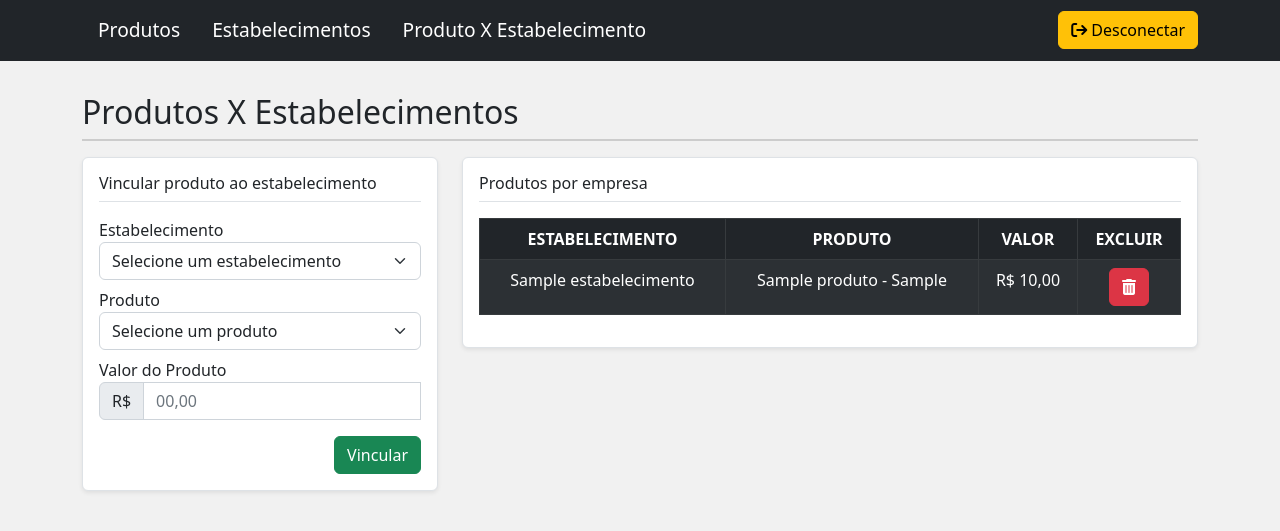
After one commit to HerrisonTr/projeto_produtos, a PHP site: page /produtoEstabelecimento.php in a window 1280 px wide. The commit adds this page. Shown: the top 531 px of the page. Run offline with PHP 8.4, Linux system fonts and the light colour scheme; a user stored in the database is signed in; tables that the repository leaves empty hold one stand-in row (values such as "Sample post"); some libraries are stand-ins or nearby versions.

Commit message:
Adicionando produtos à estabelecimentos

```diff
--- a/assets/css/style.css
+++ b/assets/css/style.css
@@ -1,3 +1,7 @@
+body{
+    background-color: #f1f1f1;
+}
+
 .link-menu {
     font-size: 1.2rem
 }
--- /dev/null
+++ b/assets/js/produtoEstabelecimento.js
@@ -0,0 +1,89 @@
+$('.money').mask('000.000.000,00', {reverse: true});
+
+$("#form-cadastro").submit(function (e) {
+    if (validaCampos("#form-cadastro")) {
+        cadastraEstabelecimento();
+    }
+    e.preventDefault();
+});
+
+function cadastraEstabelecimento() {
+    let url = "include/cadastraProdutoEstabelecimento.php";
+
+    //Campos do formulário
+    let estabelecimento = $("#estabelecimento").val();
+    let produto = $("#produto").val();
+    let valor = $("#valor").val();
+
+    $.ajax({
+        url: url,
+        type: "post",
+        data: {estabelecimento, produto, valor},
+        dataType: "json"
+    }).done(function (data) {
+        if (data.status) {
+            $("input").val('');
+            consultaProdutos();
+        }
+
+        $("#alert-cadastro").html(`
+           <div class="alert alert-${data.alert} alert-dismissible fade show mt-2" role="alert">
+                ${data.mensagem}
+                <button type="button" class="btn-close" data-bs-dismiss="alert" aria-label="Close"></button>
+            </div>
+        `);
+    });
+}
+
+function consultaProdutos() {
+    $.ajax({
+        url: 'include/consultaTabelaProdutoEstabelecimento.php',
+        dataType: "html"
+    }).done(function (data) {
+        $("tbody").html(data);
+
+        //Atribuindo a função
+        $(".deleta-produto").click(function () {
+            let id = $(this).attr('data-id');
+            deletaProduto(id);
+        });
+    });
+}
+
+$(".deleta-produto").click(function () {
+    let id = $(this).attr('data-id');
+    deletaProduto(id);
+});
+
+function deletaProduto(id) {
+    let url = "include/deletaProdutoEstabelecimento.php";
+    $.ajax({
+        url: url,
+        type: "post",
+        data: {id},
+        dataType: "json"
+    }).done(function (data) {
+        consultaProdutos();
+        $("#alert-deleta").html(`
+           <div class="alert alert-${data.alert} alert-dismissible fade show mt-2" role="alert">
+                ${data.mensagem}
+                <button type="button" class="btn-close" data-bs-dismiss="alert" aria-label="Close"></button>
+            </div>
+        `);
+    });
+}
+
+function validaCampos(formulario) {
+    let status = true;
+    $(formulario + " .input-formulario").each(function () {
+        $(this).removeClass('is-invalid');
+        if ($.trim($(this).val()) === "") {
+            $(this).addClass('is-invalid');
+            $(this).focus();
+            status = false;
+            return status;
+
+        }
+    });
+    return status;
+}
--- a/estabelecimentos.php
+++ b/estabelecimentos.php
@@ -21,6 +21,8 @@ include "./config/conn.php"
                 <h1> Estabelecimento </h1>
             </div>
 
+            <div class='card shadow-sm border'>
+                <div class='card-body'>
                     <button class="btn btn-primary" type="button" data-bs-toggle="offcanvas" data-bs-target="#offCanvas_novo" aria-controls="offCanvas_novo">
                         <i class="fa-solid fa-building"></i> Cadastrar novo estabelecimento
                     </button>
@@ -71,6 +73,8 @@ include "./config/conn.php"
                                 ?>
                             </tbody>
                         </table>
+                    </div>
+                </div>
             </div>
         </div>
 
--- /dev/null
+++ b/include/functions.php
@@ -0,0 +1,27 @@
+<?php
+
+//CONVERTER NÙMEROS PARA VISUALIZAÇÂO DO USUARIO
+function converteReal($valor) { //10000.00
+    $sinal = "";
+    if ($valor < 0) {
+        $valor = $valor * -1;
+        $sinal = "-";
+    }
+
+    $valor = number_format($valor, 2, '.', '');
+    $valor = explode('.', $valor);
+    $decimal = $valor[1];
+    $valor = $valor[0];
+    $valor = array_map("strrev", array_reverse(str_split(strrev($valor), 3)));
+    $valor = implode('.', $valor);
+    $valor .= ",$decimal";
+    /* Confere a primeira string */
+
+    return $sinal . $valor; //10.000,00
+}
+
+function converteDecimal($valor) {
+    $valor = str_replace(".", "", $valor); //FORMATA O VALOR PARA CADASTRAR NO BANCO
+    $valor = str_replace(",", ".", $valor);
+    return $valor; //10.000,00
+}
--- a/inicio.php
+++ b/inicio.php
@@ -21,6 +21,9 @@ include "./config/conn.php"
                 <h1> PRODUTOS </h1>
             </div>
 
+
+            <div class='card shadow-sm border'>
+                <div class='card-body'>
                     <button class="btn btn-primary" type="button" data-bs-toggle="offcanvas" data-bs-target="#offCanvas_novoProduto" aria-controls="offCanvas_novoProduto">
                         <i class="fa-solid fa-cart-plus"></i> Cadastrar novo produto
                     </button>
@@ -64,6 +67,8 @@ include "./config/conn.php"
                                 ?>
                             </tbody>
                         </table>
+                    </div>
+                </div>
             </div>
         </div>
 
--- a/menu.php
+++ b/menu.php
@@ -4,6 +4,7 @@
             <ul class="nav col-12 col-lg-auto me-lg-auto mb-2 justify-content-center mb-md-0">
                 <li><a href="inicio.php" class="nav-link text-white link-menu"> Produtos </a></li>
                 <li><a href="estabelecimentos.php" class="nav-link text-white link-menu"> Estabelecimentos </a></li>
+                <li><a href="produtoEstabelecimento.php" class="nav-link text-white link-menu"> Produto X Estabelecimento </a></li>
             </ul>
 
             <div class="text-end">
--- /dev/null
+++ b/produtoEstabelecimento.php
@@ -0,0 +1,150 @@
+<!doctype html>
+<?php
+include "./config/config.php";
+include "./config/conn.php";
+include "./include/functions.php"
+?>
+<html lang="pt-br">
+    <head>
+        <meta charset="utf-8">
+        <meta name="viewport" content="width=device-width, initial-scale=1">
+        <title> Inicio </title>
+        <link href="https://cdn.jsdelivr.net/npm/bootstrap@5.2.3/dist/css/bootstrap.min.css" rel="stylesheet" integrity="sha384-rbsA2VBKQhggwzxH7pPCaAqO46MgnOM80zW1RWuH61DGLwZJEdK2Kadq2F9CUG65" crossorigin="anonymous">
+        <link href="assets/css/style.css" rel="stylesheet" type="text/css">
+    </head>
+    <body>
+        <?php
+        include "menu.php";
+        ?>
+
+        <div class="container">
+            <div class="titulo">
+                <h1> Produtos X Estabelecimentos </h1>
+            </div>
+
+            <div class='row'>
+                <div class='col-lg-4 col-md-6 col-sm-12'>
+                    <div class='card shadow-sm border'>
+                        <div class='card-body'>
+                            <div class='border-bottom'>
+                                <h6> Vincular produto ao estabelecimento </h6>
+                            </div>
+
+                            <div id="alert-cadastro">
+
+                            </div>
+                            <form action="cadastraProdutoEstabelecimento" method="post" id="form-cadastro">
+                                <div class='mt-3'>
+                                    <label> Estabelecimento </label>
+                                    <select class='form-select input-formulario' name='estabelecimento' id="estabelecimento">
+                                        <option selected disabled> Selecione um estabelecimento </option>
+                                        <?php
+                                        $sqlEstabelecimento = "select id, nome_fantasia from estabelecimento";
+                                        $resultEstabelecimento = mysqli_query($con, $sqlEstabelecimento);
+                                        while ($rowEstabelecimento = mysqli_fetch_array($resultEstabelecimento)) {
+                                            echo "<option value='$rowEstabelecimento[0]'> $rowEstabelecimento[1] </option>";
+                                        }
+                                        ?>
+                                    </select>
+                                    <div class="invalid-feedback"> <b>Preencha este campo!</b> </div>
+                                </div>
+
+                                <div class='mt-2'>
+                                    <label> Produto </label>
+                                    <select class='form-select input-formulario' name='produto' id="produto">
+                                        <option selected disabled> Selecione um produto </option>
+                                        <?php
+                                        $sqlProduto = "select id, nome from produto";
+                                        $resultProduto = mysqli_query($con, $sqlProduto);
+                                        while ($rowProduto = mysqli_fetch_array($resultProduto)) {
+                                            echo "<option value='$rowProduto[0]'> $rowProduto[1] </option>";
+                                        }
+                                        ?>
+                                    </select>
+                                    <div class="invalid-feedback"> <b>Preencha este campo!</b> </div>
+                                </div>
+
+                                <div class='mt-2'>
+                                    <label for='valor'> Valor do Produto </label>
+                                    <div class="input-group">
+                                        <span class="input-group-text" id="basic-addon1"> R$ </span>
+                                        <input class="form-control money input-formulario" placeholder="00,00" name="valor" id='valor'>
+                                        <div class="invalid-feedback"> <b>Preencha este campo!</b> </div>
+                                    </div>
+                                </div>
+
+
+                                <div class='d-flex justify-content-end mt-3'>
+                                    <button class="btn btn-success"> Vincular  </button>
+                                </div>
+                            </form>
+                        </div>
+                    </div>
+                </div>
+
+                <div class='col-lg-8 col-md-6 col-sm-12'>
+                    <div class='card shadow-sm border'>
+                        <div class='card-body'>
+                            <div class='border-bottom'>
+                                <h6> Produtos por empresa </h6>
+                            </div>
+                            <div id="alert-deleta"></div>
+                            <div class="table-responsive mt-3">
+                                <table class="table table-bordered table-striped table-dark text-center">
+                                    <thead>
+                                        <tr>
+                                            <th> ESTABELECIMENTO </th>
+                                            <th> PRODUTO </th>
+                                            <th> VALOR </th>
+                                            <th> EXCLUIR </th>
+                                        </tr>
+                                    </thead>
+                                    <tbody id="tbody">
+                                        <?php
+                                        $sql = "select pe.id,
+                                                       e.nome_fantasia,
+                                                       p.nome,
+                                                       p.marca,
+                                                       pe.valor
+                                                from produto_estabelecimento pe
+                                                inner join estabelecimento e on (e.id = pe.estabelecimento)
+                                                inner join produto p on (p.id = pe.produto)
+                                                order by e.id";
+                                        $result = mysqli_query($con, $sql);
+                                        if (mysqli_num_rows($result)) {
+                                            while ($row = mysqli_fetch_array($result)) {
+                                                ?>
+                                                <tr>
+                                                    <td> <?= $row[1] ?> </td>
+                                                    <td> <?= $row[2] ?> - <?= $row[3] ?></td>
+                                                    <td> R$ <?= converteReal($row[4]) ?> </td>
+                                                    <td>
+                                                        <button class="btn btn-danger deleta-produto" data-id="<?= $row[0] ?>">
+                                                            <i class="fa fa-trash"></i>
+                                                        </button>
+                                                    </td>
+                                                </tr>
+                                                <?php
+                                            }
+                                        } else {
+                                            echo "<tr> <td colspan='4'> Nenhum item cadastrado até o momento </td> </tr>";
+                                        }
+                                        ?>
+                                    </tbody>
+                                </table>
+                            </div>
+
+                        </div>
+                    </div>
+                </div>
+            </div>
+        </div>
+
+        <script src="https://kit.fontawesome.com/26f2848625.js" crossorigin="anonymous"></script>
+        <script src="https://cdn.jsdelivr.net/npm/bootstrap@5.2.3/dist/js/bootstrap.bundle.min.js" integrity="sha384-kenU1KFdBIe4zVF0s0G1M5b4hcpxyD9F7jL+jjXkk+Q2h455rYXK/7HAuoJl+0I4" crossorigin="anonymous"></script>
+
+        <script src="assets/js/jquery/jquery.min.js"></script>
+        <script src="assets/js/jquery.mask/jquery.mask.min.js"></script>
+        <script src="assets/js/produtoEstabelecimento.js"></script>
+    </body>
+</html>
```
Also changed, not shown: include/cadastraProdutoEstabelecimento.php (added, +40 -0 lines), include/consultaTabelaProdutoEstabelecimento.php (added, +33 -0 lines), include/deletaProdutoEstabelecimento.php (added, +27 -0 lines), assets/js/jquery.mask/jquery.mask.min.js (added). Lines whose indentation alone changed are shown as unchanged.
